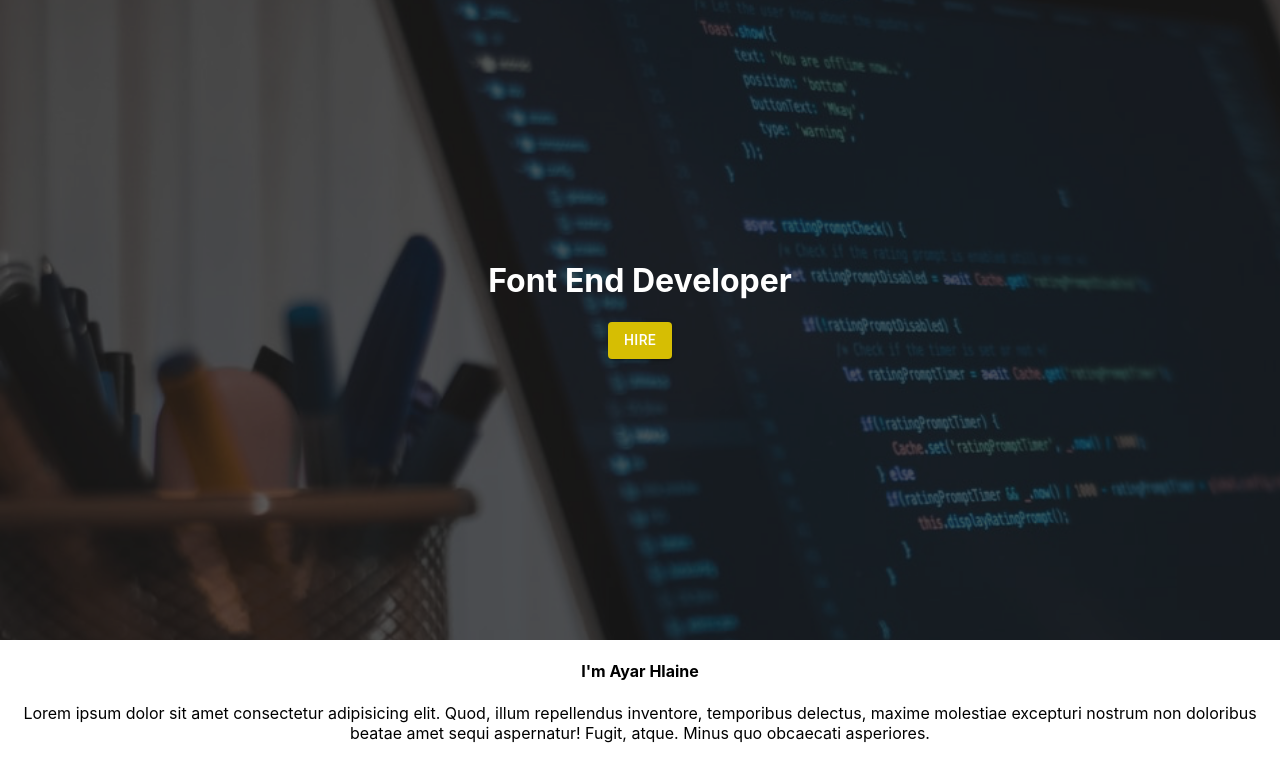
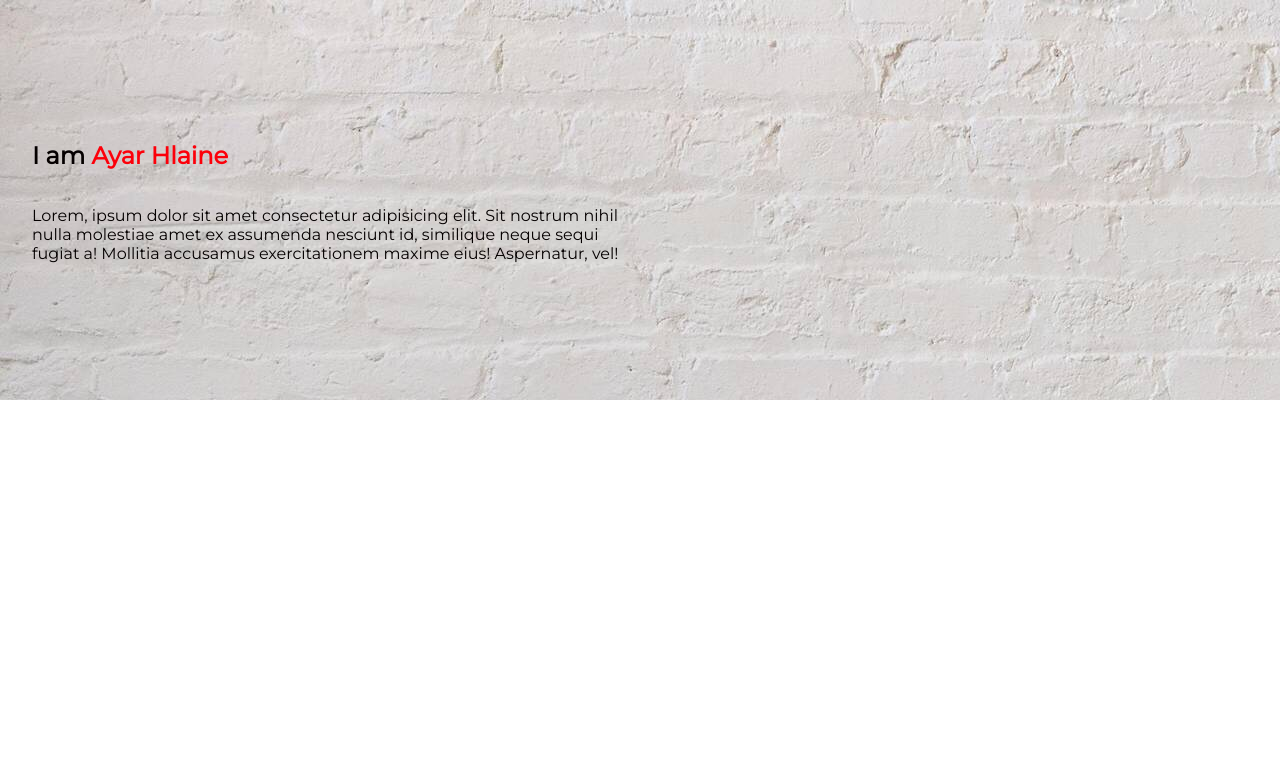
Before and after one commit to ayarhlaine/ayarhlaine.github.io, a React (Create React App) app: page / in a window 1280 px wide. Shown: the top 782 px of the page. Built offline with nearby package versions, Linux system fonts and the light colour scheme.

Commit message:
Added Banner

```diff
--- a/public/index.html
+++ b/public/index.html
@@ -25,10 +25,6 @@
       Learn how to configure a non-root public URL by running `npm run build`.
     -->
     <title>%REACT_APP_WEBSITE_NAME%</title>
-    <link
-    rel="stylesheet"
-    href="https://cdnjs.cloudflare.com/ajax/libs/animate.css/4.0.0/animate.min.css"
-  />
   </head>
   <body>
     <noscript>You need to enable JavaScript to run this app.</noscript>
--- a/src/App.css
+++ /dev/null
@@ -1,38 +0,0 @@
-.App {
-  text-align: center;
-}
-
-.App-logo {
-  height: 40vmin;
-  pointer-events: none;
-}
-
-@media (prefers-reduced-motion: no-preference) {
-  .App-logo {
-    animation: App-logo-spin infinite 20s linear;
-  }
-}
-
-.App-header {
-  background-color: #282c34;
-  min-height: 100vh;
-  display: flex;
-  flex-direction: column;
-  align-items: center;
-  justify-content: center;
-  font-size: calc(10px + 2vmin);
-  color: white;
-}
-
-.App-link {
-  color: #61dafb;
-}
-
-@keyframes App-logo-spin {
-  from {
-    transform: rotate(0deg);
-  }
-  to {
-    transform: rotate(360deg);
-  }
-}
--- a/src/App.scss
+++ b/src/App.scss
@@ -1,30 +1,3 @@
-.App {
-    margin: 0;
-    padding: 0;
-    .Bac_Wrapper{
-        height: 80vh;
-        background: url('/images/Bac.png');
-        .B_Wrapper{
-            text-align: center;
-            margin: auto;
-            padding-top: 15rem;
-            h1{
-                color: white;
-            }
-            .Hire__Button{
-                background: #D6BE03;
-                color: white;
-            }
-        }
-    }
-    .TextSection{
-        h4{
-            text-align: center;
-            font-weight: bold;
-        }
-        p{
-            text-align: center;
-        }
-    }
+.app{
 
 }
--- a/src/App.tsx
+++ b/src/App.tsx
@@ -1,21 +1,12 @@
 import React from 'react';
-import Button from '@material-ui/core/Button';
+import Banner from './Banner/Banner';
 import './App.scss';
 function App() {
   return (
-    <div className="App">
-      <div className={'Bac_Wrapper'}>
-        <div className={'B_Wrapper'}>
-          <h1 className="animate__animated animate__backInDown">Font End Developer</h1>
-          <Button variant="contained" color="primary" className={'animate__animated animate__heartBeat Hire__Button'}>
-            Hire
-          </Button>
-        </div>
-      </div>
-      <div className={'TextSection'}>
-            <h4> I'm Ayar Hlaine</h4>
-            <p>Lorem ipsum dolor sit amet consectetur adipisicing elit. Quod, illum repellendus inventore, temporibus delectus, maxime molestiae excepturi nostrum non doloribus beatae amet sequi aspernatur! Fugit, atque. Minus quo obcaecati asperiores.</p>
-      </div>
+    <div className="app">
+      <Banner />
+      {/* About Me */}
+      {/* Education */}
     </div>
   );
 }
--- /dev/null
+++ b/src/Banner/Banner.scss
@@ -0,0 +1,33 @@
+@import 'styles/fonts';
+@import 'styles/colors';
+@import 'styles/shared';
+.banner {
+    width: auto;
+    height: 400px;
+    background: url('/images/banner.jpg');
+    display: flex;
+    padding: 0rem 2rem;
+    .bannerLeft {
+        display: flex;
+        flex-direction: column;
+        flex: 1;
+        justify-content: center;
+        .bannerLeft__header {
+            @extend %fadeInUp;
+            font-family: $font-family;
+            color: $web-black;
+            font-weight: $header-font-weight;
+            .bannerLeft__header__name{
+                color: $web-red;
+            }
+        }
+        .bannerLeft__text{
+            @extend %fadeInUp;
+            font-family: $font-family;
+            color: $web-black;
+        }
+    }
+    .bannerRight{
+        flex: 1;
+    }
+}
--- /dev/null
+++ b/src/Banner/Banner.tsx
@@ -0,0 +1,19 @@
+import React from 'react';
+import './Banner.scss';
+function Banner() {
+    return (
+        <div className="banner">
+            <div className="bannerLeft">
+                <h2 className="bannerLeft__header">I am
+                    <span className="bannerLeft__header__name">&nbsp;Ayar Hlaine</span>
+                </h2>
+                <p className="bannerLeft__text">Lorem, ipsum dolor sit amet consectetur adipisicing elit. Sit nostrum nihil nulla molestiae amet ex assumenda nesciunt id, similique neque sequi fugiat a! Mollitia accusamus exercitationem maxime eius! Aspernatur, vel!</p>
+            </div>
+            <div className="bannerRight">
+
+            </div>
+        </div>
+    )
+}
+
+export default Banner;
--- /dev/null
+++ b/src/styles/_colors.scss
@@ -0,0 +1,4 @@
+$web-red: #FC000A;
+$web-black: #050000;
+$web-blue: #D6EEFF;
+$web-green: #E8EDDF;
--- /dev/null
+++ b/src/styles/_fonts.scss
@@ -0,0 +1,3 @@
+@import url('https://fonts.googleapis.com/css2?family=Montserrat:wght@400&display=swap');
+$font-family: 'Montserrat', sans-serif;
+$header-font-weight: 1000;
--- /dev/null
+++ b/src/styles/_shared.scss
@@ -0,0 +1,17 @@
+%fadeInUp {
+    animation-duration: 0.45s;
+    animation-fill-mode: both;
+    animation-name: fadeInUp;
+}
+
+@keyframes fadeInUp {
+0% {
+    opacity: 0;
+    transform: translateY(20px);
+}
+
+100% {
+    opacity: 1;
+    transform: translateY(0);
+}
+}
```
Also changed, not shown: src/index.scss (+4 -4 lines), public/images/banner.jpg (added), 1 other file (tests, documents, lock files or other folders).
